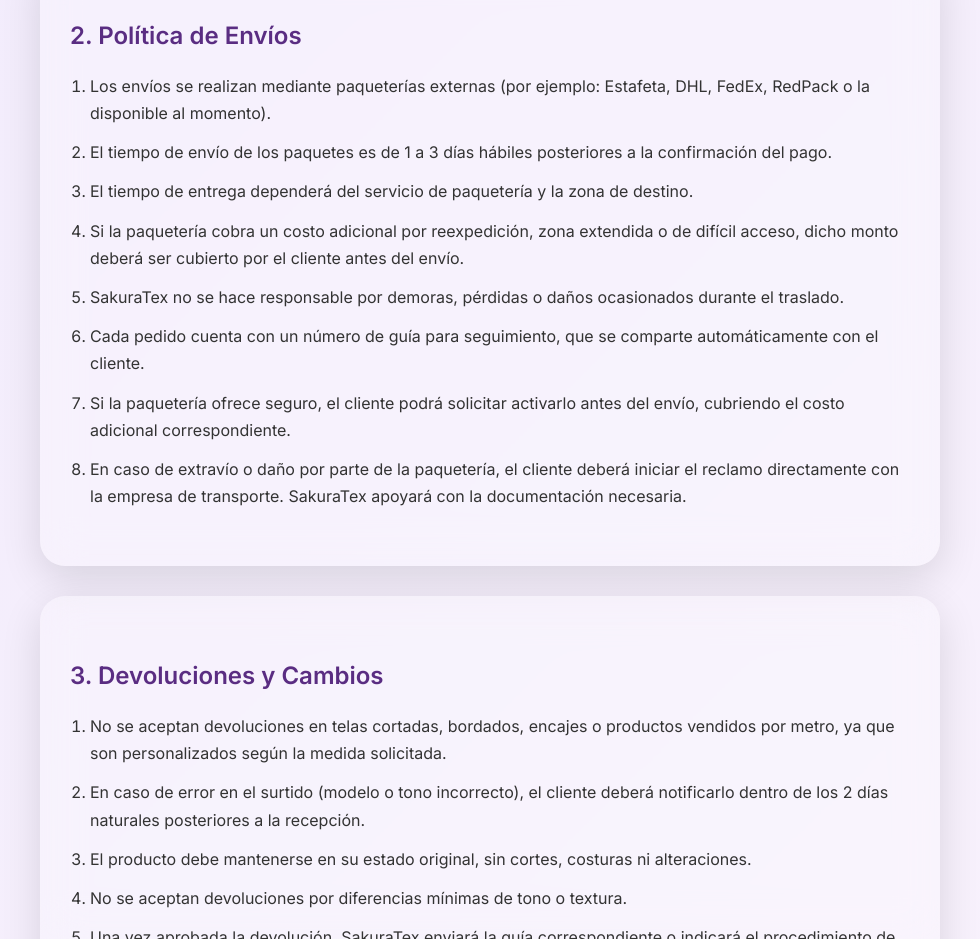
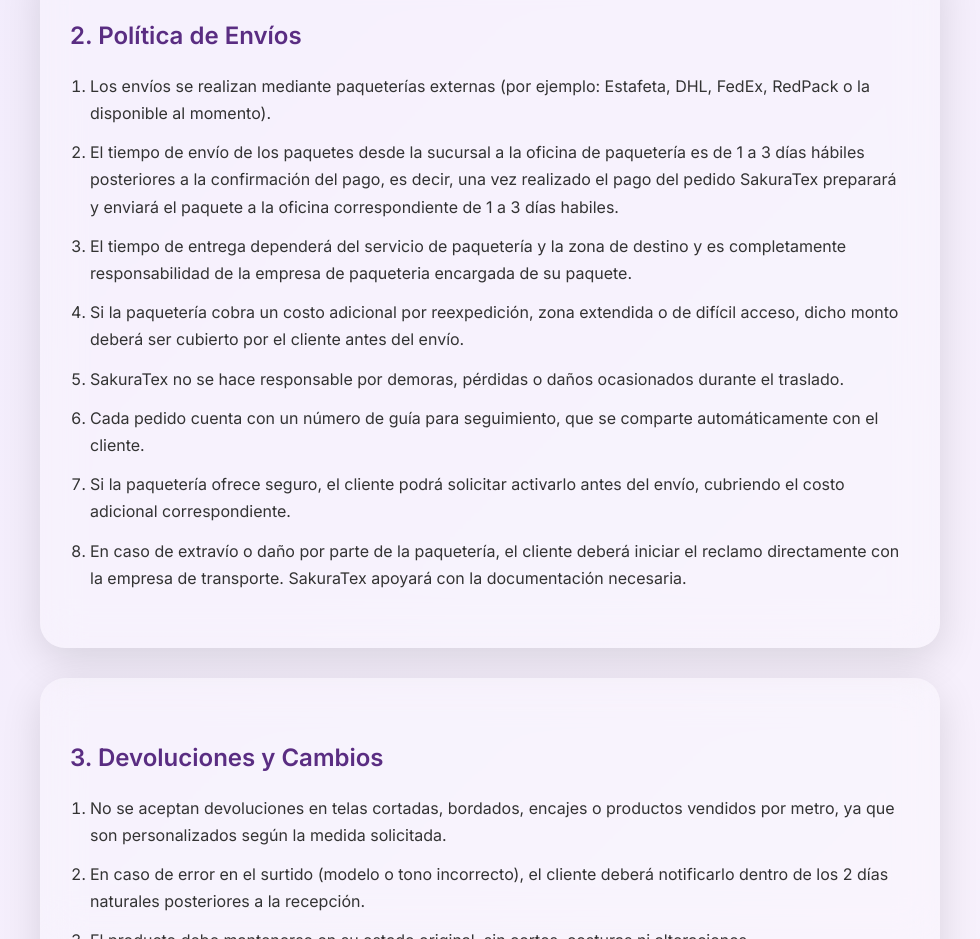
Before and after one commit to sakuratexcontacto/SakuraTexPolitics, a plain HTML site: page index.html in a window 1280 px wide. Shown: the part 980-1919 px from the top of the page, without its empty margins (150-1130 px from the left). Drawn offline with Linux system fonts and the light colour scheme.

Commit message:
Update index.html

```diff
--- a/index.html
+++ b/index.html
@@ -50,7 +50,7 @@
 <main>
 <section id="intro"><p>En SakuraTex nos esforzamos por ofrecer materiales de la más alta calidad para la confección de vestidos y proyectos de diseño. Al realizar una compra con nosotros, el cliente acepta las siguientes políticas y condiciones de venta.</p></section>
 <section id="condiciones"><h2>1. Condiciones Generales</h2><ol><li>Todas las ventas realizadas por SakuraTex son finales, salvo en los casos expresamente indicados en la sección de devoluciones.</li><li>Los colores y texturas de las telas pueden variar ligeramente según la iluminación, pantalla o lote de producción. Estas variaciones no se consideran defecto.</li><li>Los precios pueden cambiar sin previo aviso.</li><li>La disponibilidad de productos puede variar; en caso de falta de stock, se ofrecerá una alternativa o reemplazo del monto correspondiente en mercancía.</li></ol></section>
-<section id="envios"><h2>2. Política de Envíos</h2><ol><li>Los envíos se realizan mediante paqueterías externas (por ejemplo: Estafeta, DHL, FedEx, RedPack o la disponible al momento).</li><li>El tiempo de envío de los paquetes es de 1 a 3 días hábiles posteriores a la confirmación del pago.</li><li>El tiempo de entrega dependerá del servicio de paquetería y la zona de destino.</li><li>Si la paquetería cobra un costo adicional por reexpedición, zona extendida o de difícil acceso, dicho monto deberá ser cubierto por el cliente antes del envío.</li><li>SakuraTex no se hace responsable por demoras, pérdidas o daños ocasionados durante el traslado.</li><li>Cada pedido cuenta con un número de guía para seguimiento, que se comparte automáticamente con el cliente.</li><li>Si la paquetería ofrece seguro, el cliente podrá solicitar activarlo antes del envío, cubriendo el costo adicional correspondiente.</li><li>En caso de extravío o daño por parte de la paquetería, el cliente deberá iniciar el reclamo directamente con la empresa de transporte. SakuraTex apoyará con la documentación necesaria.</li></ol></section>
+<section id="envios"><h2>2. Política de Envíos</h2><ol><li>Los envíos se realizan mediante paqueterías externas (por ejemplo: Estafeta, DHL, FedEx, RedPack o la disponible al momento).</li><li>El tiempo de envío de los paquetes desde la sucursal a la oficina de paquetería es de 1 a 3 días hábiles posteriores a la confirmación del pago, es decir, una vez realizado el pago del pedido SakuraTex preparará y enviará el paquete a la oficina correspondiente de 1 a 3 días habiles.</li><li>El tiempo de entrega dependerá del servicio de paquetería y la zona de destino y es completamente responsabilidad de la empresa de paqueteria encargada de su paquete.</li><li>Si la paquetería cobra un costo adicional por reexpedición, zona extendida o de difícil acceso, dicho monto deberá ser cubierto por el cliente antes del envío.</li><li>SakuraTex no se hace responsable por demoras, pérdidas o daños ocasionados durante el traslado.</li><li>Cada pedido cuenta con un número de guía para seguimiento, que se comparte automáticamente con el cliente.</li><li>Si la paquetería ofrece seguro, el cliente podrá solicitar activarlo antes del envío, cubriendo el costo adicional correspondiente.</li><li>En caso de extravío o daño por parte de la paquetería, el cliente deberá iniciar el reclamo directamente con la empresa de transporte. SakuraTex apoyará con la documentación necesaria.</li></ol></section>
 <section id="devoluciones"><h2>3. Devoluciones y Cambios</h2><ol><li>No se aceptan devoluciones en telas cortadas, bordados, encajes o productos vendidos por metro, ya que son personalizados según la medida solicitada.</li><li>En caso de error en el surtido (modelo o tono incorrecto), el cliente deberá notificarlo dentro de los 2 días naturales posteriores a la recepción.</li><li>El producto debe mantenerse en su estado original, sin cortes, costuras ni alteraciones.</li><li>No se aceptan devoluciones por diferencias mínimas de tono o textura.</li><li>Una vez aprobada la devolución, SakuraTex enviará la guía correspondiente o indicará el procedimiento de reenvío.</li></ol></section>
 <section id="garantias"><h2>4. Garantías</h2><ol><li>SakuraTex garantiza que todos sus productos son nuevos y han pasado por revisión antes del envío.</li><li>No se otorgan garantías por mal uso, almacenamiento inadecuado, exposición a humedad, luz solar directa o cualquier alteración posterior a la compra.</li><li>En caso de defecto de fábrica comprobable, se ofrecerá únicamente un reemplazo del producto, no un reembolso.</li><li>La solicitud de revisión por defecto deberá realizarse dentro de los 2 días naturales posteriores a la recepción del pedido, adjuntando evidencia fotográfica clara.</li></ol></section>
 <section id="pagos"><h2>5. Pagos</h2><ol><li>Se aceptan pagos mediante depósito, transferencia bancaria, terminal, Shopify, Mercado Pago o enlaces directos verificados.</li><li>Todos los pagos deben completarse antes del envío.</li><li>SakuraTex no solicita datos personales ni bancarios fuera de los canales oficiales de comunicación.</li></ol></section>
```
